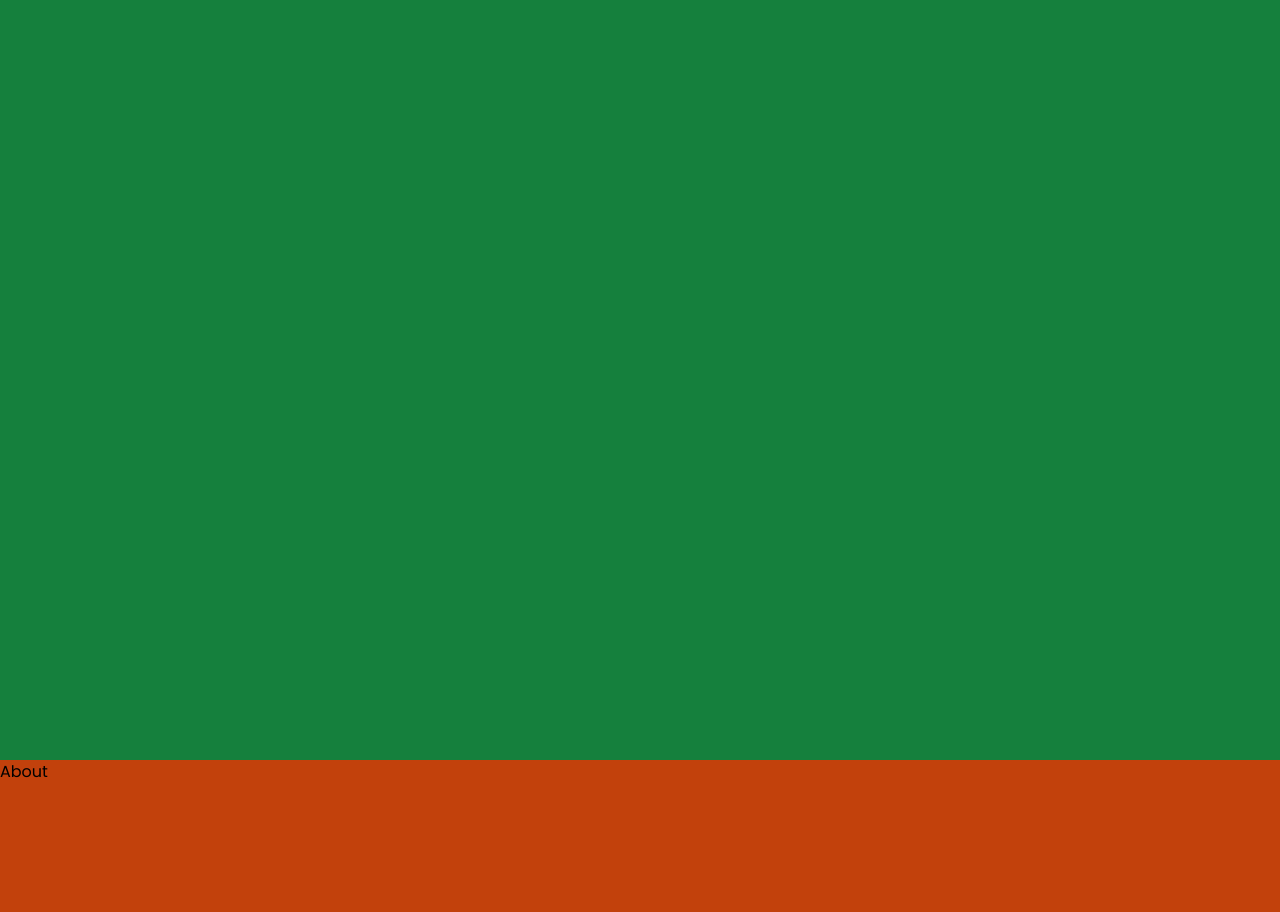
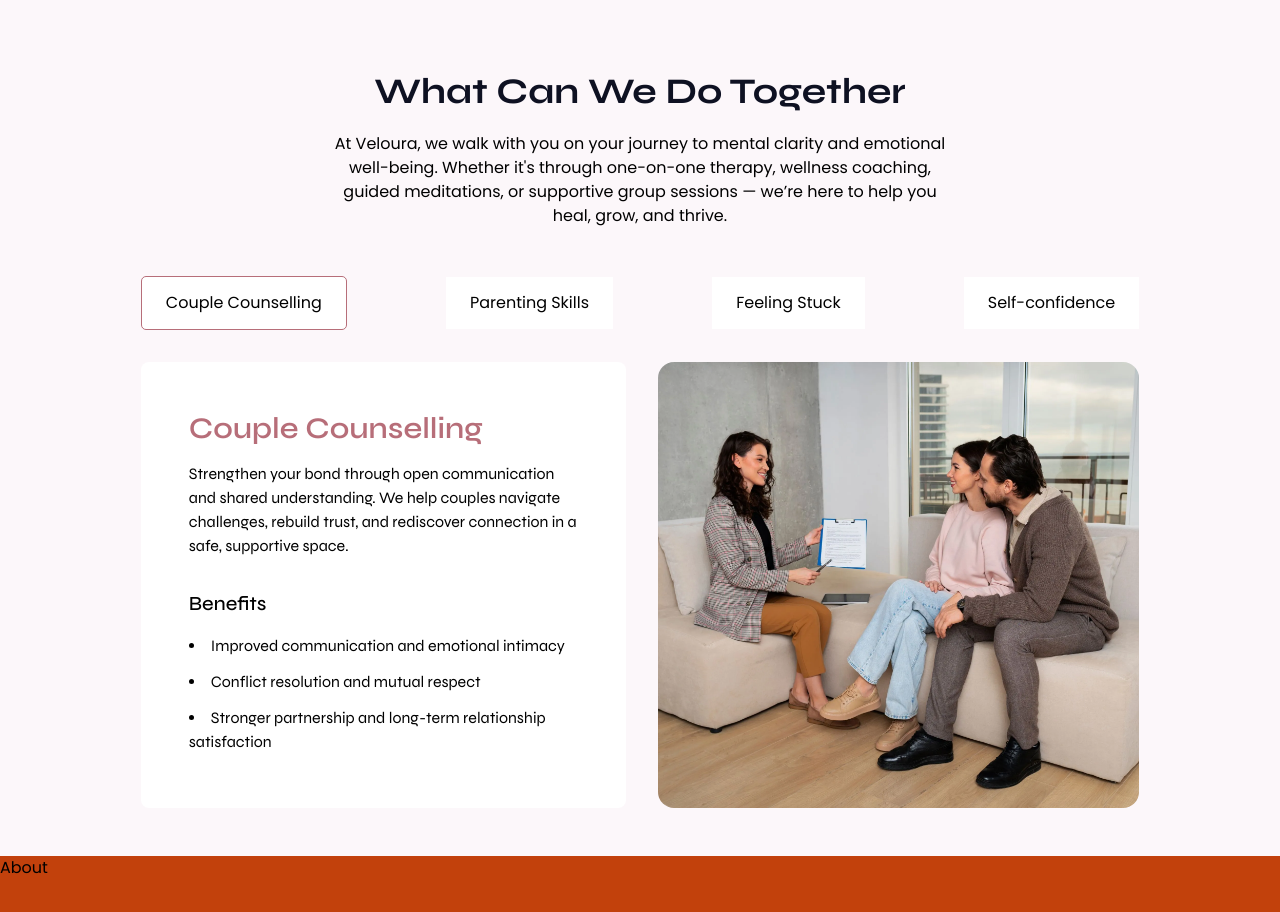
Before and after one commit to Racheal152/veloura, a React (Vite) app: page / in a window 1280 px wide. Shown: the part 840-1752 px from the top of the page. Built offline with nearby package versions, Linux system fonts and the light colour scheme.

Commit message:
Complete Erro-free Services Section

```diff
--- a/package.json
+++ b/package.json
@@ -13,7 +13,8 @@
     "framer-motion": "^12.16.0",
     "react": "^18.2.0",
     "react-dom": "^18.2.0",
-    "react-icons": "^5.5.0"
+    "react-icons": "^5.5.0",
+    "react-tabs": "^6.1.0"
   },
   "devDependencies": {
     "@types/react": "^18.2.15",
--- a/src/components/Services.jsx
+++ b/src/components/Services.jsx
@@ -1,8 +1,104 @@
 import React from 'react'
+import { Tab, Tabs, TabList, TabPanel } from 'react-tabs';
+import serviceImg1 from '../assets/service1.webp'
+import serviceImg2 from '../assets/service2.webp'
+import serviceImg3 from '../assets/service3.webp'
+import serviceImg4 from '../assets/service4.webp'
 
 const Services = () => {
   return (
-    <div id='services' className='h-screen bg-green-700'>Services</div>
+    <div id='services' className='bg-[#fcf7fa]'>
+      <div className='pt-28 px-4 container mx-auto'>
+        <div className='text-center space-y-5'>
+          <h2 className='text-4xl font-bold font-secondary text-heroBg'>What Can We Do Together</h2>
+          <p className='md:w-1/2 mx-auto'>At Veloura, we walk with you on your journey to mental clarity and emotional well-being. Whether it's through one-on-one therapy, wellness coaching, guided meditations, or supportive group sessions — we’re here to help you heal, grow, and thrive.</p>
+        </div>
+
+        {/* service category */}
+        <div className='py-12 md:w-4/5 mx-auto'>
+          <Tabs>
+            <TabList className='flex flex-wrap justify-between items-center md:gap-8 gap-4'>
+              <Tab>Couple Counselling</Tab>
+              <Tab>Parenting Skills</Tab>
+              <Tab>Feeling Stuck</Tab>
+              <Tab>Self-confidence</Tab>
+            </TabList>
+
+            <TabPanel>
+              <div className='flex flex-col md:flex-row gap-8 mt-8'>
+              <div className='md:w-1/2 bg-white rounded-lg p-12 font-secondary'>
+                <h3 className='text-3xl font-semibold text-primary mb-4'>Couple Counselling</h3>
+                <p className='mb-8'>Strengthen your bond through open communication and shared understanding. We help couples navigate challenges, rebuild trust, and rediscover connection in a safe, supportive space.</p>
+                <h4 className='text-xl font-medium text-black mb-4'>Benefits</h4>
+                <ul className='list-disc list-inside space-y-3'>
+                  <li>Improved communication and emotional intimacy</li>
+                  <li>Conflict resolution and mutual respect</li>
+                  <li>Stronger partnership and long-term relationship satisfaction</li>
+                </ul>
+              </div>
+              <div className='md:w-1/2'>
+                <img src={serviceImg1} alt='' className='w-full md:h-[446px] h-auto rounded-2xl object-cover' />
+              </div>
+              </div>
+            </TabPanel>
+
+            <TabPanel>
+              <div className='flex flex-col md:flex-row gap-8 mt-8'>
+              <div className='md:w-1/2 bg-white rounded-lg p-12 font-secondary'>
+                <h3 className='text-3xl font-semibold text-primary mb-4'>Parenting Skills</h3>
+                <p className='mb-8'>Empower your parenting journey with tools and strategies that foster healthy relationships with your children. Learn how to manage stress, set boundaries, and nurture emotional growth at home.</p>
+                <h4 className='text-xl font-medium text-black mb-4'>Benefits</h4>
+                <ul className='list-disc list-inside space-y-3'>
+                  <li>More confident and effective parenting</li>
+                  <li>Stronger parent-child relationships</li>
+                  <li>Healthier emotional development in children</li>
+                </ul>
+              </div>
+              <div className='md:w-1/2'>
+                <img src={serviceImg2} alt='' className='w-full md:h-[446px] h-auto rounded-2xl object-cover' />
+              </div>
+              </div>
+            </TabPanel>
+
+            <TabPanel>
+              <div className='flex flex-col md:flex-row gap-8 mt-8'>
+              <div className='md:w-1/2 bg-white rounded-lg p-12 font-secondary'>
+                <h3 className='text-3xl font-semibold text-primary mb-4'>Feeling Stuck</h3>
+                <p className='mb-8'>When life feels heavy or directionless, we're here to guide you forward. Together, we’ll explore what’s holding you back and create a path to renewed clarity and purpose.</p>
+                <h4 className='text-xl font-medium text-black mb-4'>Benefits</h4>
+                <ul className='list-disc list-inside space-y-3'>
+                  <li>Greater self-awareness and clarity</li>
+                  <li>Renewed motivation and focus</li>
+                  <li>Personalized strategies for moving forward</li>
+                </ul>
+              </div>
+              <div className='md:w-1/2'>
+                <img src={serviceImg3} alt='' className='w-full md:h-[446px] h-auto rounded-2xl object-cover' />
+              </div>
+              </div>
+            </TabPanel>
+
+            <TabPanel>
+              <div className='flex flex-col md:flex-row gap-8 mt-8'>
+              <div className='md:w-1/2 bg-white rounded-lg p-12 font-secondary'>
+                <h3 className='text-3xl font-semibold text-primary mb-4'>Self-Confidence</h3>
+                <p className='mb-8'>Reclaim your inner strength and belief in yourself. Through tailored support and self-discovery, we’ll help you overcome self-doubt and build lasting confidence from within.</p>
+                <h4 className='text-xl font-medium text-black mb-4'>Benefits</h4>
+                <ul className='list-disc list-inside space-y-3'>
+                  <li>Stronger sense of self-worth</li>
+                  <li>More assertiveness in personal and professional life</li>
+                  <li>Reduced anxiety and fear of judgment</li>
+                </ul>
+              </div>
+              <div className='md:w-1/2'>
+                <img src={serviceImg4} alt='' className='w-full md:h-[446px] h-auto rounded-2xl object-cover' />
+              </div>
+              </div>
+            </TabPanel>
+          </Tabs>
+        </div>
+      </div>
+    </div>
   )
 }
 
```
Also changed, not shown: src/App.css (indentation only), 1 other file (tests, documents, lock files or other folders).
